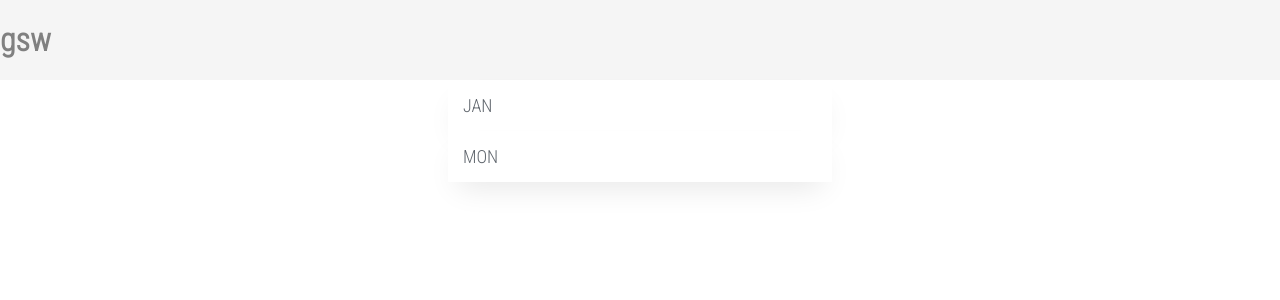
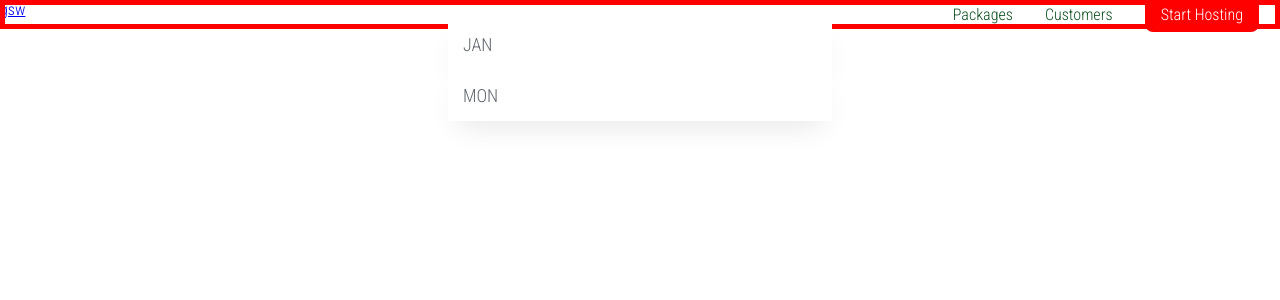
Before and after one commit to gswwsg/gsw, a Vue app: page / in a window 1280 px wide. Shown: the top 300 px of the page. Built offline with nearby package versions, Linux system fonts and the light colour scheme.

Commit message:
progress dropdown onto layout

```diff
--- a/src/components/layout/TheHeader.vue
+++ b/src/components/layout/TheHeader.vue
@@ -1,27 +1,34 @@
 <template>
-   <header>
-       <h1>{{ title }}</h1>
-   </header>
+  <header>
+    <div>
+      <a href="index.html" class="main-header__brand"> {{ title }} </a>
+    </div>
+    <the-nav-bar></the-nav-bar>
+  </header>
 </template>
 
 <script>
+
+import TheNavBar from './TheNavBar.vue';
+
 export default {
-    props: ['title']
-}
+  components:{
+    TheNavBar,
+  },
+  props: ["title"],
+};
 </script>
 
 <style scoped>
-header {
+.main-header {
   width: 100%;
-  height: 5rem;
-  background-color: whitesmoke;
-  display: flex;
+  background: whitesmoke;
+  padding: 8px 16px;
   justify-content: left;
   align-items: center;
 }
-
-header h1 {
-  color: grey;
-  margin: 0;
+.main-header > div {
+  display: inline-block;
+  vertical-align: middle;
 }
 </style>
--- /dev/null
+++ b/src/components/layout/TheNavBar.vue
@@ -0,0 +1,69 @@
+<template>
+  <nav class="main-nav">
+    <ul class="main-nav__items">
+      <li class="main-nav__item">
+        <a href="packages/index.html">Packages</a>
+      </li>
+      <li class="main-nav__item">
+        <a href="customers/index.html">Customers</a>
+      </li>
+      <li class="main-nav__item main-nav__item--cta">
+        <a href="start-hosting/index.html">Start Hosting</a>
+      </li>
+    </ul>
+  </nav>
+</template>
+
+<style scoped>
+.main-nav {
+  display: inline-block;
+  text-align: right;
+  vertical-align: middle;
+  width: 100%;
+  position: fixed;
+  left: 0;
+  top: 0;
+  margin: 0;
+  border: 5px solid red;
+}
+
+.main-nav__items {
+  margin: 0;
+  padding: 0;
+  list-style: none;
+}
+.main-nav__item {
+  display: inline-block;
+
+  margin: 0 16px;
+}
+.main-nav__item a {
+  text-decoration: none;
+  color: #0e4f1f;
+  padding: 3px 0;
+}
+.main-nav__item a:hover,
+.main-nav__item a:active {
+  color: white;
+  border-bottom: 5px solid white;
+}
+
+.main-header__brand {
+  color: #0e4f1f;
+  text-decoration: none;
+  font-weight: bold;
+  font-size: 22px;
+}
+.main-nav__item--cta a {
+  color: white;
+  background: red;
+  padding: 8px 16px;
+  border-radius: 8px;
+}
+.main-nav__item--cta a:hover,
+.main-nav__item--cta a:active {
+  color: red;
+  background: white;
+  border: none;
+}
+</style>
--- a/src/components/scheduler/TheScrap.vue
+++ b/src/components/scheduler/TheScrap.vue
@@ -1,14 +1,7 @@
 <template>
-<div class="menu-item">
     <base-dd listname="months" :ddlist="$store.state.months"></base-dd>
-</div>
 
-    <div class="menu-item">
     <base-dd listname="days" :ddlist="$store.state.days"></base-dd>
-    </div>
 </template>
 <style scoped>
-.menu-item {
-    position: relative;
-}
 </style>
--- a/src/components/ui/BaseDd.vue
+++ b/src/components/ui/BaseDd.vue
@@ -90,6 +90,8 @@ export default {
   animation-fill-mode: forwards;
   animation-timing-function: step-start;
   box-shadow: 0 15px 30px -10px rgba(0, 0, 0, 0.1);
+  margin:0;
+  z-index: 100;
 }
 
 @keyframes HideList {
```
